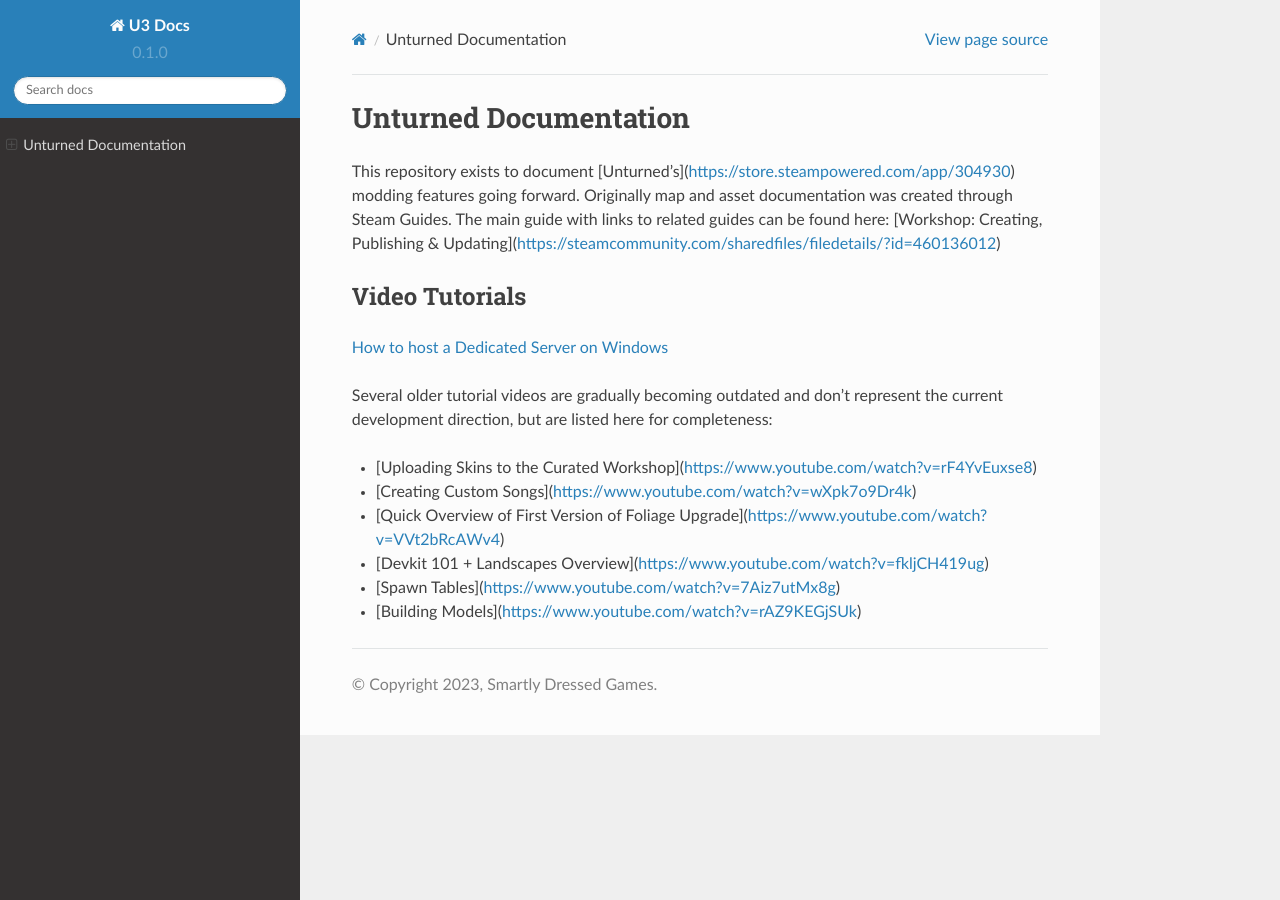
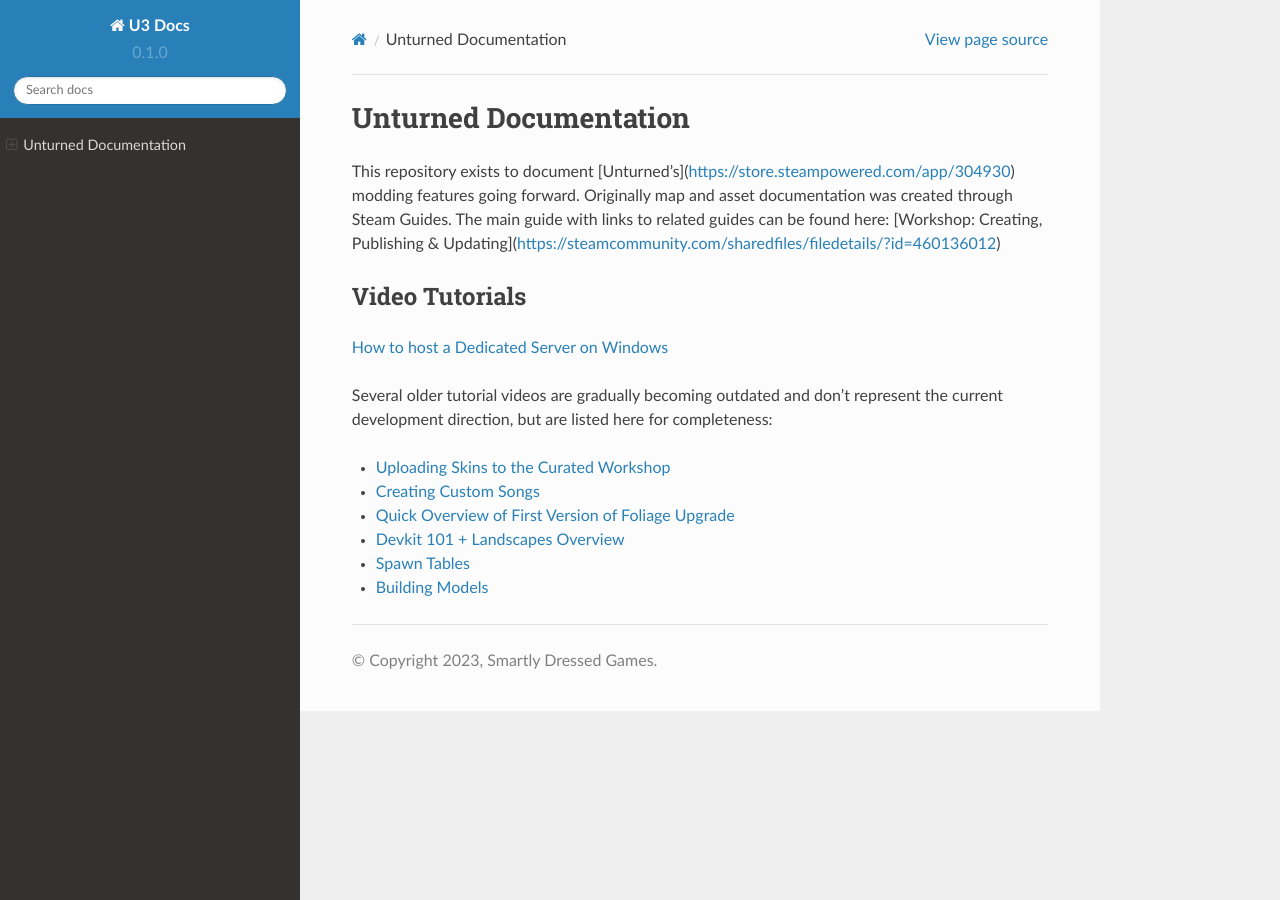
Before and after one commit to MoltonMontro/TestDocs, a Sphinx documentation site: the page built from docs/source/index.rst, in a window 1280 px wide. Built offline with Sphinx 7.4.7 and the Read the Docs theme 2.0.0, drawn with Linux system fonts in a browser that asks for light colours.

Commit message:
fixed Links

```diff
--- a/docs/source/index.rst
+++ b/docs/source/index.rst
@@ -10,14 +10,14 @@
 
 Several older tutorial videos are gradually becoming outdated and don't represent the current development direction, but are listed here for completeness:
 
-* [Uploading Skins to the Curated Workshop](https://www.youtube.com/watch?v=rF4YvEuxse8)
+* `Uploading Skins to the Curated Workshop <https://www.youtube.com/watch?v=rF4YvEuxse8>`_
 
-* [Creating Custom Songs](https://www.youtube.com/watch?v=wXpk7o9Dr4k)
+* `Creating Custom Songs <https://www.youtube.com/watch?v=wXpk7o9Dr4k>`_
 
-* [Quick Overview of First Version of Foliage Upgrade](https://www.youtube.com/watch?v=VVt2bRcAWv4)
+* `Quick Overview of First Version of Foliage Upgrade <https://www.youtube.com/watch?v=VVt2bRcAWv4>`_
 
-* [Devkit 101 + Landscapes Overview](https://www.youtube.com/watch?v=fkljCH419ug)
+* `Devkit 101 + Landscapes Overview <https://www.youtube.com/watch?v=fkljCH419ug>`_
 
-* [Spawn Tables](https://www.youtube.com/watch?v=7Aiz7utMx8g)
+* `Spawn Tables <https://www.youtube.com/watch?v=7Aiz7utMx8g>`_
 
-* [Building Models](https://www.youtube.com/watch?v=rAZ9KEGjSUk)
+* `Building Models <https://www.youtube.com/watch?v=rAZ9KEGjSUk>`_
```
